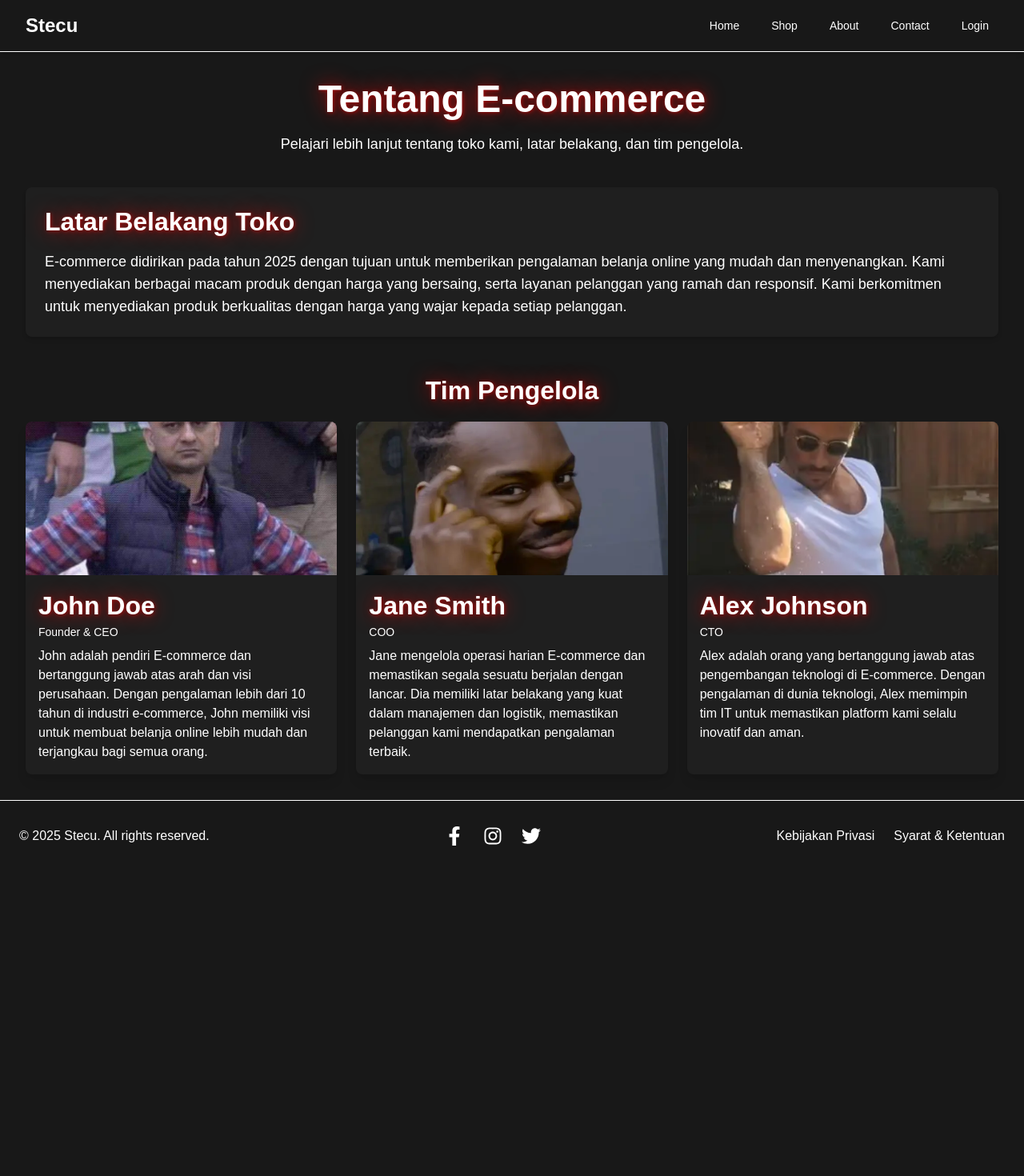
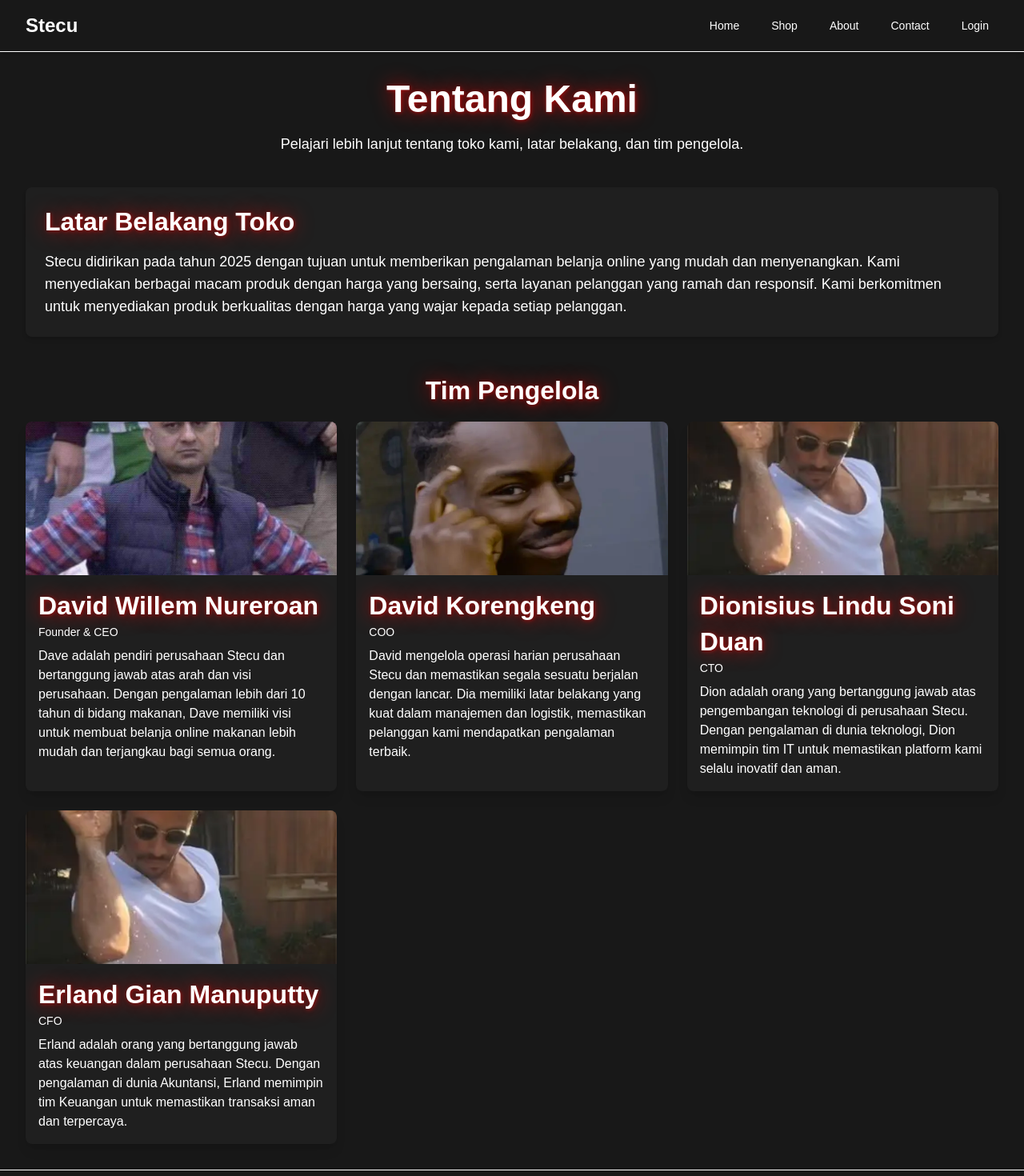
Before and after one commit to davion019029/Stecuuts, a Next.js app: page /about in a window 1280 px wide. Shown: the top 1470 px of the page at 80% size. Before the commit the page ends 1089 px from the top, so only its background shows below. Built offline with nearby package versions, Linux system fonts and the light colour scheme.

Commit message:
Update page.tsx

```diff
--- a/app/about/page.tsx
+++ b/app/about/page.tsx
@@ -4,31 +4,39 @@
   const team = [
     {
       id: 1,
-      name: 'John Doe',
+      name: ' David Willem Nureroan',
       role: 'Founder & CEO',
       image: '/assets/people/team1.png',
-      bio: 'John adalah pendiri E-commerce dan bertanggung jawab atas arah dan visi perusahaan. Dengan pengalaman lebih dari 10 tahun di industri e-commerce, John memiliki visi untuk membuat belanja online lebih mudah dan terjangkau bagi semua orang.',
+      bio: 'Dave adalah pendiri perusahaan Stecu dan bertanggung jawab atas arah dan visi perusahaan. Dengan pengalaman lebih dari 10 tahun di bidang makanan, Dave memiliki visi untuk membuat belanja online makanan lebih mudah dan terjangkau bagi semua orang.',
     },
     {
       id: 2,
-      name: 'Jane Smith',
+      name: 'David Korengkeng',
       role: 'COO',
       image: '/assets/people/team2.png',
-      bio: 'Jane mengelola operasi harian E-commerce dan memastikan segala sesuatu berjalan dengan lancar. Dia memiliki latar belakang yang kuat dalam manajemen dan logistik, memastikan pelanggan kami mendapatkan pengalaman terbaik.',
+      bio: 'David mengelola operasi harian perusahaan Stecu dan memastikan segala sesuatu berjalan dengan lancar. Dia memiliki latar belakang yang kuat dalam manajemen dan logistik, memastikan pelanggan kami mendapatkan pengalaman terbaik.',
     },
     {
       id: 3,
-      name: 'Alex Johnson',
+      name: 'Dionisius Lindu Soni Duan',
       role: 'CTO',
       image: '/assets/people/team3.png',
-      bio: 'Alex adalah orang yang bertanggung jawab atas pengembangan teknologi di E-commerce. Dengan pengalaman di dunia teknologi, Alex memimpin tim IT untuk memastikan platform kami selalu inovatif dan aman.',
+      bio: 'Dion adalah orang yang bertanggung jawab atas pengembangan teknologi di perusahaan Stecu. Dengan pengalaman di dunia teknologi, Dion memimpin tim IT untuk memastikan platform kami selalu inovatif dan aman.',
+    },
+
+    {
+      id: 4,
+      name: 'Erland Gian Manuputty',
+      role: 'CFO',
+      image: '/assets/people/team3.png',
+      bio: 'Erland adalah orang yang bertanggung jawab atas keuangan dalam perusahaan Stecu. Dengan pengalaman di dunia Akuntansi, Erland memimpin tim Keuangan untuk memastikan transaksi aman dan terpercaya.',
     },
   ]
 
   return (
     <div className="min-h-screen p-8">
       <div className="mb-10 text-center">
-        <h1 className="text-4xl font-semibold">Tentang E-commerce</h1>
+        <h1 className="text-4xl font-semibold">Tentang Kami</h1>
         <p className="mt-4 text-lg">
           Pelajari lebih lanjut tentang toko kami, latar belakang, dan tim
           pengelola.
@@ -38,7 +46,7 @@
       <div className="mb-12 rounded-lg bg-[#1f1f1f] p-6 shadow-md">
         <h2 className="mb-4 text-3xl font-semibold">Latar Belakang Toko</h2>
         <p className="text-lg">
-          E-commerce didirikan pada tahun 2025 dengan tujuan untuk memberikan
+          Stecu didirikan pada tahun 2025 dengan tujuan untuk memberikan
           pengalaman belanja online yang mudah dan menyenangkan. Kami
           menyediakan berbagai macam produk dengan harga yang bersaing, serta
           layanan pelanggan yang ramah dan responsif. Kami berkomitmen untuk
```
